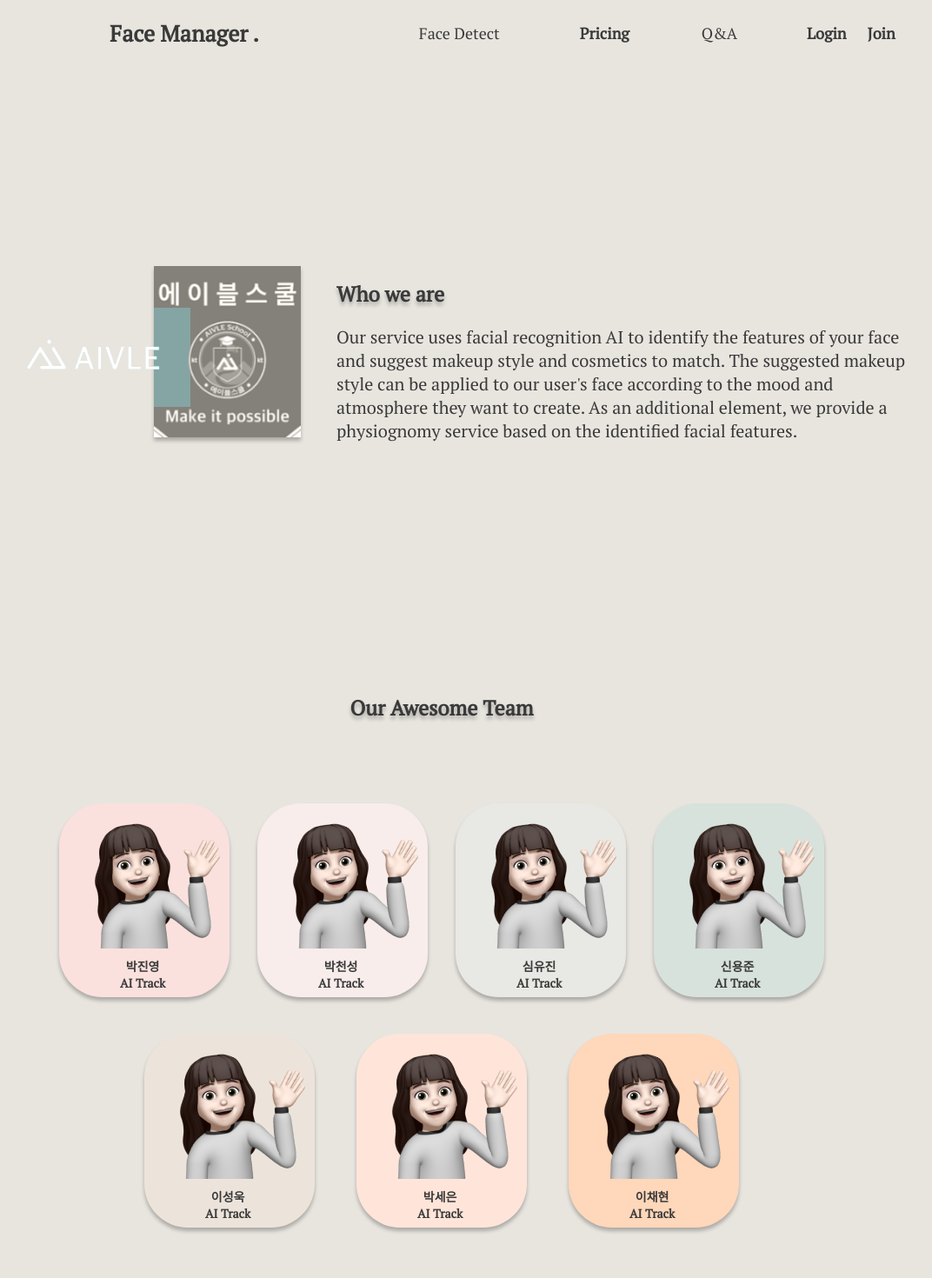
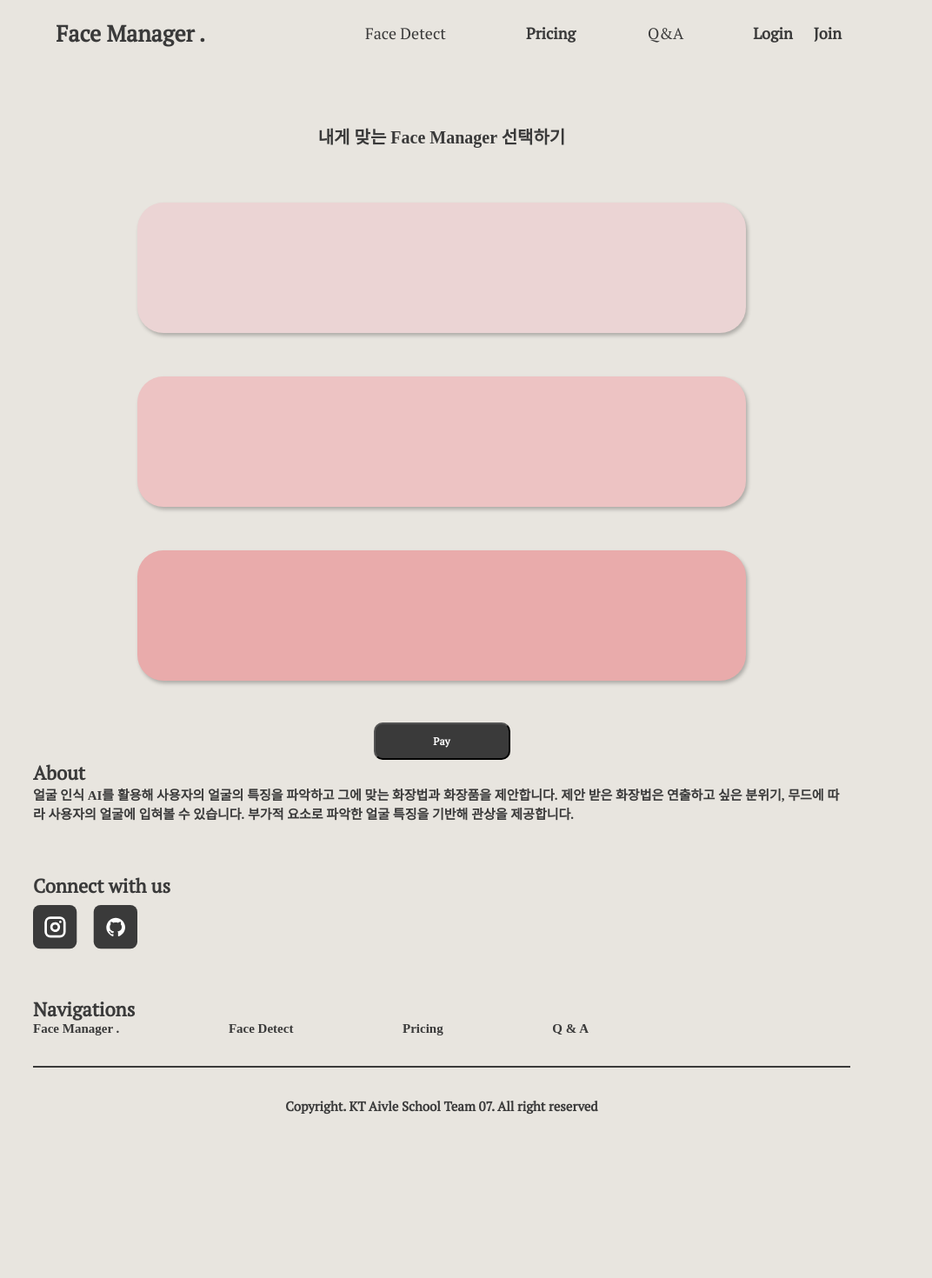
Before and after one commit to yongjun-shin/Face_Manager, a React (Create React App) app in the folder frontend/: page /pricing in a window 1280 px wide. Shown: the top 1470 px of the page at 87% size, without its empty margins (132-1204 px from the left). After the commit the page ends 1316 px from the top, so only its background shows below. Built offline with nearby package versions, Linux system fonts and the light colour scheme.

Commit message:
Feat: 화면 배율을 줄였을 때 섹션들이 따로 노는 현상 발생. flex 이용해서 수정(Nav, Mypage_Nav). button을 불러온 페이지에서 button.js의 css를 수정할 수 있게 만들었음.

```diff
--- a/frontend/src/App.js
+++ b/frontend/src/App.js
@@ -9,6 +9,7 @@ import Pricing from './pages/Pricing/pricing.js';
 import QnA from './pages/QnA/qna.js';
 import Login from './pages/Login/login.js';
 import Join from './pages/Join/join.js';
+import About from './pages/About/about.js';
 
 import MemberInfo from './pages/MemberInfo/member.js';
 import Physiognomy from './pages/Physiognomy/physiognomy.js';
--- a/frontend/src/components/button.js
+++ b/frontend/src/components/button.js
@@ -52,19 +52,19 @@ const Home = styled.button`
     }
 `;
 
-export function Btn_black({text, onClick}) {
+export function Btn_black({text, onClick, style}) {
     return (
-        <Black onClick={onClick}>{text}</Black>
+        <Black onClick={onClick} style={style}>{text}</Black>
     );
 }
-export function Btn_beige({text, onClick}) {
+export function Btn_beige({text, onClick, style}) {
     return (
-        <Beige onClick={onClick}>{text}</Beige>
+        <Beige onClick={onClick} style={style}>{text}</Beige>
     );
 }
-export function Btn_home({text, onClick}) {
+export function Btn_home({text, onClick, style}) {
     return (
-        <Home onClick={onClick}>
+        <Home onClick={onClick} style={style}>
             <div>
                 {text}
                 <Arrow style={{marginLeft:'13px'}}/>
--- a/frontend/src/components/nav.js
+++ b/frontend/src/components/nav.js
@@ -9,6 +9,8 @@ const Nav = styled.nav`
   color: #3A3A3A;
   font-family: 'PT Serif';
   font-style: normal;
+  display: flex;
+  justify-content: center;
 `;
 const Div_items = styled.div`
     display: flex;
@@ -31,7 +33,7 @@ export function Navi() {
     return (
         <Nav>
             <Div_items>
-                <CustomLink style={{ fontWeight:'bold', fontSize:'26px', marginLeft:'250px'}} to={'/'} >Face Manager .</CustomLink>
+                <CustomLink style={{ fontWeight:'bold', fontSize:'26px'}} to={'/'} >Face Manager .</CustomLink>
                 <CustomLink style={{ fontSize:'18px', marginLeft:'184px'}} to={'/detect'} isActive={location.pathname === "/detect"}>Face Detect</CustomLink>
                 <CustomLink style={{ fontSize:'18px', marginLeft:'92px'}} to={'/pricing'} isActive={location.pathname === "/pricing"}>Pricing</CustomLink>
                 <CustomLink style={{ fontSize:'18px', marginLeft:'83px'}} to={'/qna'} isActive={location.pathname === "/qna"}>Q&A</CustomLink>
--- a/frontend/src/components/nav_mypage.js
+++ b/frontend/src/components/nav_mypage.js
@@ -8,6 +8,7 @@ const Nav = styled.nav`
     height: 274px;
     color: #3A3A3A;
     margin-top: 80px;
+
 `;
 const CustomLink = styled(Link)`
     color: inherit;
@@ -20,6 +21,8 @@ export function Nav_my() {
     const location = useLocation();
 
     return (
+        <div style={{display:'flex', justifyContent:'center'}}>
+            <div style={{width:'1920px'}}>
                 <Nav>
                     <a style={{fontWeight: 500, fontSize:'25px', marginLeft:'17px'}}>My Page</a>
                     <hr style={{border:'1px solid #61594B'}}/>
@@ -32,6 +35,8 @@ export function Nav_my() {
                     <CustomLink style={{fontSize:'15px'}} to={'/history'} isActive={location.pathname === "/history"}>히스토리</CustomLink>
                     <hr />
                 </Nav>
+            </div>
+        </div>
     );
 }
 
--- /dev/null
+++ b/frontend/src/pages/About/about.css
@@ -0,0 +1,79 @@
+.total {
+    font-family: 'PT Serif';
+    color: #3A3A3A;
+}
+
+.first {
+    display: flex;
+    justify-content: center;
+    margin-top: 238px;
+}
+.first .imgs {
+    margin-left: 112px;
+}
+.first .texts {
+    width: 661px;
+    height: 146px;
+    margin-left: 34px;
+}
+
+.second {
+    margin-top: 266px;
+}
+.second .title {
+    display: flex;
+    justify-content: center;
+    margin-bottom: 39px;
+}
+.second .parent {
+    position: relative;
+    display: inline-block;
+}
+.second .info {
+    position: absolute;
+    bottom: 0;
+    left:70px;
+    font-size: 14px;
+    font-weight: 600;
+    text-align: center;
+}
+.second .human {
+    position: absolute;
+    top: 0;
+    left: 10px;
+}
+.second .line1-top {
+    display: flex;
+    justify-content: center;
+}
+.second .line1 {
+    margin-top: 39px;
+    display: flex;
+    justify-content: space-between;
+    width: 880px;
+    height: 230px;
+}
+.second .line1 .myCanvas {
+    width: 196px;
+    height: 223px;
+    box-shadow: 0px 4px 4px rgba(0, 0, 0, 0.25);
+    border-radius: 50px;
+}
+.second .line2-top {
+    display: flex;
+    justify-content: center;
+    margin-bottom: 247px;
+}
+.second .line2 {
+    margin-top: 35px;
+    display: flex;
+    justify-content: space-between;
+    width: 684px;
+    height: 230px;
+}
+.second .line2 .myCanvas {
+    width: 196px;
+    height: 223px;
+    box-shadow: 0px 4px 4px rgba(0, 0, 0, 0.25);
+    border-radius: 50px;
+}
--- a/frontend/src/pages/Pricing/pricing.css
+++ b/frontend/src/pages/Pricing/pricing.css
@@ -1,78 +1,30 @@
-.total {
-    font-family: 'PT Serif';
+.container {
+    margin-top: 61px;
+    font-family: 'Noto Serif KR';
     color: #3A3A3A;
 }
+.container .title {
+    display: flex;
+    justify-content: center;
 
-.first {
-    display: flex;
-    margin-top: 238px;
 }
-.first .imgs {
-    margin-left: 112px;
-}
-.first .texts {
-    width: 661px;
-    height: 146px;
-    margin-left: 34px;
+.container .title .title_txt {
+    font-weight: bold;
+    font-size: 20px;
 }
 
-.second {
-    margin-top: 266px;
+.container .radio {
+    margin-top: 48px;
+    width: 700px;
+    height: 550px;
+    display: flex;
+    flex-direction: column;
+    justify-content: space-between;
+    margin-bottom: 48px;
 }
-.second .title {
-    display: flex;
-    justify-content: center;
-    margin-bottom: 39px;
+.container .radio .box {
+    width: 700px;
+    height: 150px;
+    box-shadow: 2px 3px 4px rgba(0, 0, 0, 0.25);
+    border-radius: 30px;
 }
-.second .parent {
-    position: relative;
-    display: inline-block;
-}
-.second .info {
-    position: absolute;
-    bottom: 0;
-    left:70px;
-    font-size: 14px;
-    font-weight: 600;
-    text-align: center;
-}
-.second .human {
-    position: absolute;
-    top: 0;
-    left: 10px;
-}
-.second .line1-top {
-    display: flex;
-    justify-content: center;
-}
-.second .line1 {
-    margin-top: 39px;
-    display: flex;
-    justify-content: space-between;
-    width: 880px;
-    height: 230px;
-}
-.second .line1 .myCanvas {
-    width: 196px;
-    height: 223px;
-    box-shadow: 0px 4px 4px rgba(0, 0, 0, 0.25);
-    border-radius: 50px;
-}
-.second .line2-top {
-    display: flex;
-    justify-content: center;
-    margin-bottom: 247px;
-}
-.second .line2 {
-    margin-top: 35px;
-    display: flex;
-    justify-content: space-between;
-    width: 684px;
-    height: 230px;
-}
-.second .line2 .myCanvas {
-    width: 196px;
-    height: 223px;
-    box-shadow: 0px 4px 4px rgba(0, 0, 0, 0.25);
-    border-radius: 50px;
-}
--- a/frontend/src/pages/Pricing/pricing.js
+++ b/frontend/src/pages/Pricing/pricing.js
@@ -1,68 +1,27 @@
-import { ReactComponent as Human } from '../svgs/about_human.svg';
-import { ReactComponent as Logos } from '../svgs/logos.svg';
 import './pricing.css'
+import Btn_black from '../../components/button';
 
 export function Pricing() {
-
-
     return (
-        <div class='total'>
-            <div class='first'>
-                <div class='imgs'>
-                    <Logos style={{width:'365px', height:'205px'}}></Logos>
-                </div>
-                <div class='texts'>
-                    <h1 style={{fontSize:'24px', textShadow:'0px 4px 4px rgba(0, 0, 0, 0.25)'}}>Who we are</h1>
-                    <p style={{fontSize:'20px'}}>Our service uses facial recognition AI to identify the features of your face and suggest makeup style and cosmetics to match. The suggested makeup style can be applied to our user's face according to the mood and atmosphere they want to create. As an additional element, we provide a physiognomy service based on the identified facial features.</p>
+        <div class='container'>
+            <div class='title'>
+                <h1 class='title_txt'>내게 맞는 Face Manager  선택하기</h1>
+            </div>
+            <div class='title'>
+                <div class='radio'>
+                    <div class='std'>
+                        <div class='box' style={{backgroundColor:'#EBD4D4'}}></div>
+                    </div>
+                    <div class='exp'>
+                        <div class='box' style={{backgroundColor:'#EDC3C3'}}></div>
+                    </div>
+                    <div class='prm'>
+                        <div class='box' style={{backgroundColor:'#E9ABAB'}}></div>
+                    </div>
                 </div>
             </div>
-            <div class='second'>
-                <div class='title'>
-                    <h1 style={{fontSize:'24px', textShadow:'0px 4px 4px rgba(0, 0, 0, 0.25)'}}>Our Awesome Team</h1>
-                </div>
-                <div class='line1-top'>
-                    <div class='line1'>
-                        <div class='parent'>
-                            <div class='myCanvas' style={{backgroundColor: '#FAE1DD' }}></div>
-                            <img class='human' src='/imgs/human.png' />
-                            <p class='info'>박진영<br/>AI Track</p>
-                        </div>
-                        <div class='parent'>
-                            <div class='myCanvas' style={{backgroundColor: '#F8EDEB' }}></div>
-                            <img class='human' src='/imgs/human.png' />
-                            <p class='info'>박천성<br/>AI Track</p>
-                        </div>
-                        <div class='parent'>
-                            <div class='myCanvas' style={{backgroundColor: '#E8E8E4' }}></div>
-                            <img class='human' src='/imgs/human.png' />
-                            <p class='info'>심유진<br/>AI Track</p>
-                        </div>
-                        <div class='parent'>
-                            <div class='myCanvas' style={{backgroundColor: '#D8E2DC' }}></div>
-                            <img class='human' src='/imgs/human.png' />
-                            <p class='info'>신용준<br/>AI Track</p>
-                        </div>
-                    </div>
-                </div>
-                <div class='line2-top'>
-                    <div class='line2'>
-                        <div class='parent'>
-                            <div class='myCanvas' style={{backgroundColor: '#ECE4DB' }}></div>
-                            <img class='human' src='/imgs/human.png' />
-                            <p class='info'>이성욱<br/>AI Track</p>
-                        </div>
-                        <div class='parent'>
-                            <div class='myCanvas' style={{backgroundColor: '#FFE5D9' }}></div>
-                            <img class='human' src='/imgs/human.png' />
-                            <p class='info'>박세은<br/>AI Track</p>
-                        </div>
-                        <div class='parent'>
-                            <div class='myCanvas' style={{backgroundColor: '#FFD7BA' }}></div>
-                            <img class='human' src='/imgs/human.png' />
-                            <p class='info'>이채현<br/>AI Track</p>
-                        </div>
-                    </div>
-                </div>
+            <div class='title'>
+                <Btn_black text={'Pay'} style={{width:'157px', height:'43px', fontSize:'12px', backgroundColor:'#3A3A3A'}}></Btn_black>
             </div>
         </div>
     );
```
Also changed, not shown: frontend/src/pages/About/about.js (added, +71 -0 lines), frontend/src/pages/svgs/about_human.svg (deleted). Lines whose indentation alone changed are shown as unchanged.
